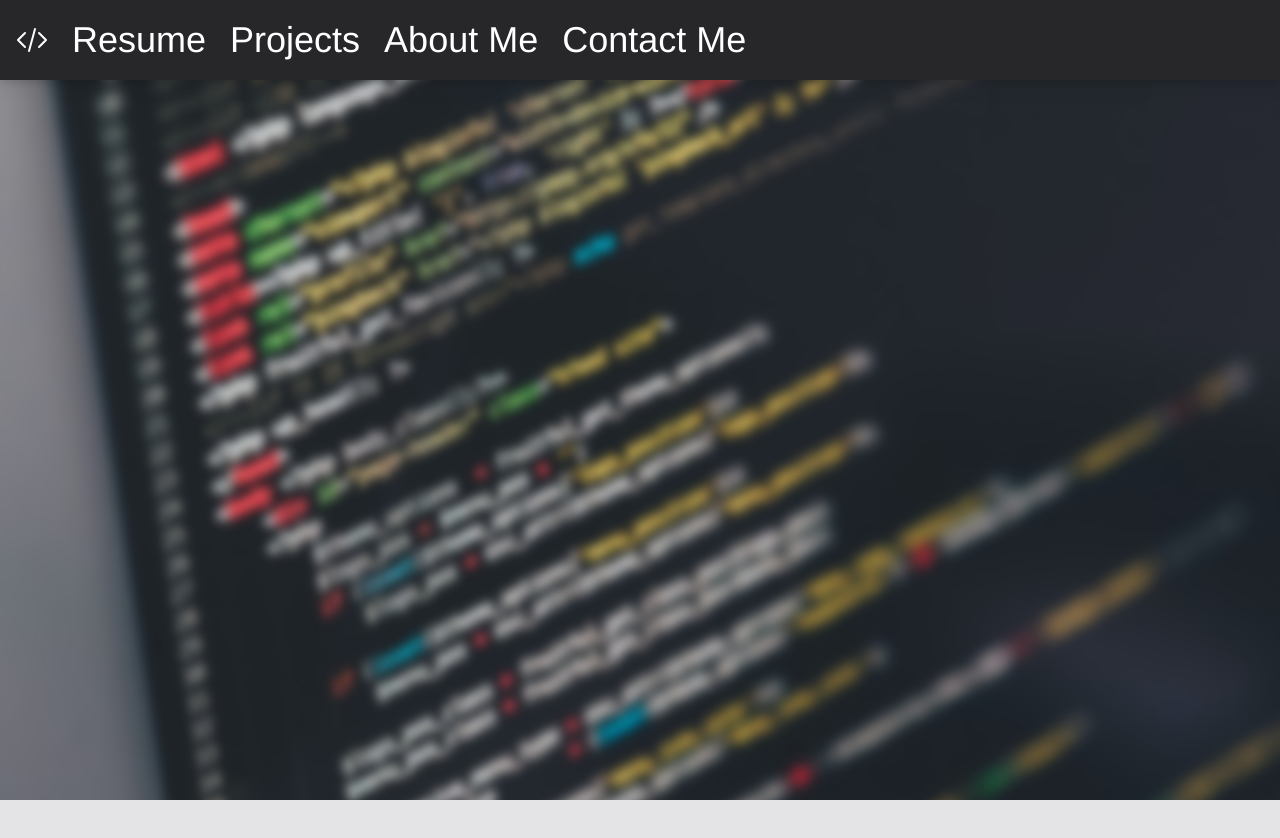
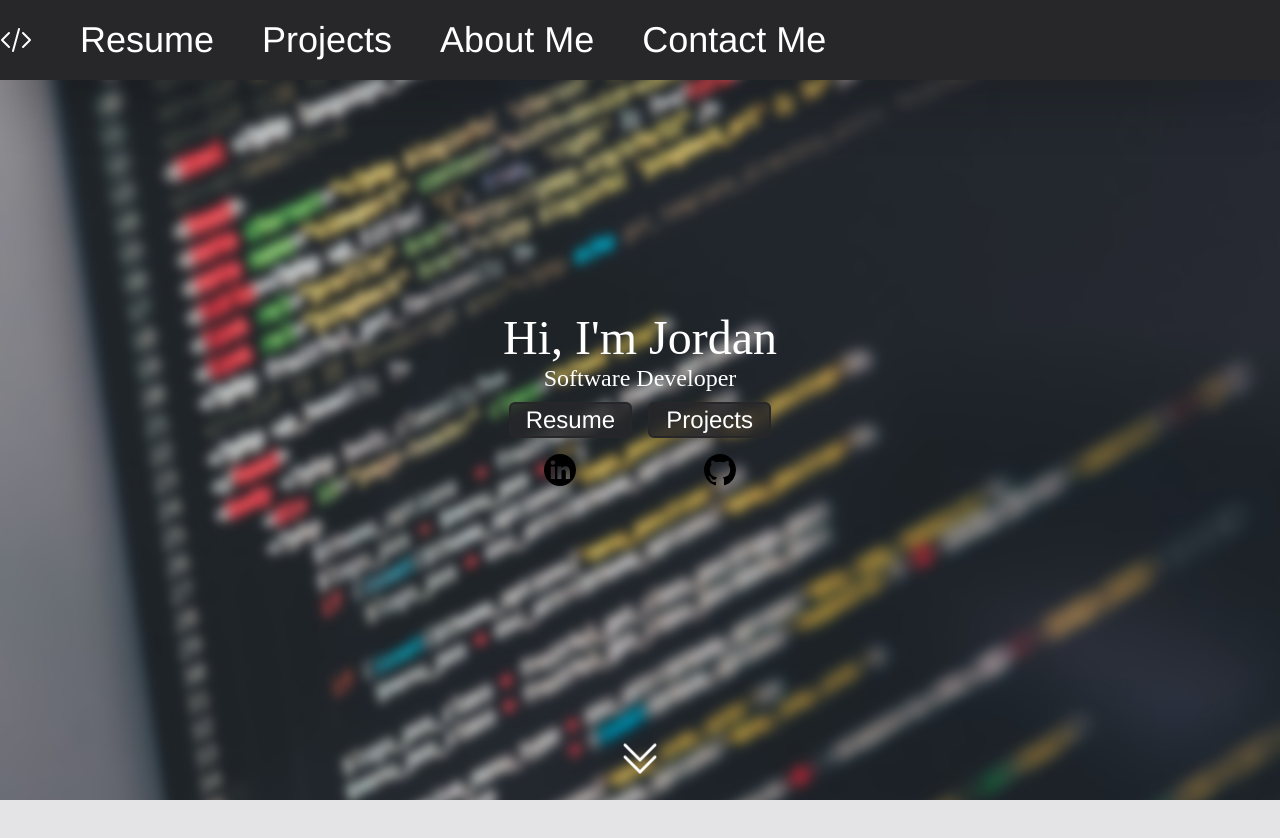
Before and after one commit to JordanRoberts-1/portfolio-website, a React (Create React App) app: page / in a window 1280 px wide. Shown: the top 838 px of the page. Built offline with nearby package versions, Linux system fonts and the light colour scheme.

Commit message:
Finished Homepage rough design

```diff
--- a/src/App.js
+++ b/src/App.js
@@ -6,7 +6,7 @@ function App() {
     <>
       <Navbar />
       <Home />
-      <div name="Resume" className="bg-zinc-200 h-screen w-screen"></div>
+      <div name="Resume" className="bg-zinc-200 h-screen w-full"></div>
 
     </>
   );
--- /dev/null
+++ b/src/components/Github.jsx
@@ -0,0 +1,15 @@
+import React from "react";
+
+function Github() {
+  return (
+    <svg
+      xmlns="http://www.w3.org/2000/svg"
+      viewBox="0 0 16 16"
+      className="w-8 hover:fill-yellow-200 cursor-pointer"
+    >
+      <path d="M7.999 0C3.582 0 0 3.596 0 8.032a8.031 8.031 0 005.472 7.621c.4.074.546-.174.546-.387 0-.191-.007-.696-.011-1.366-2.225.485-2.695-1.077-2.695-1.077-.363-.928-.888-1.175-.888-1.175-.727-.498.054-.488.054-.488.803.057 1.225.828 1.225.828.714 1.227 1.873.873 2.329.667.072-.519.279-.873.508-1.074-1.776-.203-3.644-.892-3.644-3.969 0-.877.312-1.594.824-2.156-.083-.203-.357-1.02.078-2.125 0 0 .672-.216 2.2.823a7.633 7.633 0 012.003-.27 7.65 7.65 0 012.003.271c1.527-1.039 2.198-.823 2.198-.823.436 1.106.162 1.922.08 2.125.513.562.822 1.279.822 2.156 0 3.085-1.87 3.764-3.652 3.963.287.248.543.738.543 1.487 0 1.074-.01 1.94-.01 2.203 0 .215.144.465.55.386A8.032 8.032 0 0016 8.032C16 3.596 12.418 0 7.999 0z"></path>
+    </svg>
+  );
+}
+
+export default Github;
--- a/src/components/Home.jsx
+++ b/src/components/Home.jsx
@@ -1,13 +1,39 @@
 import React from "react";
-
-// import bgImage from "../assets/HomepageBackground.jpg";
+import LinkedIn from "./LinkedIn";
+import Github from "./Github";
+import { ChevronDoubleDownIcon } from "@heroicons/react/24/outline";
 
 const Home = () => {
   return (
     <div
       name="Home"
-      className="w-full h-screen bg-[url('../public/images/HomepageBackground.jpg')] bg-no-repeat bg-cover bg-center bg-fixed"
-    ></div>
+      className="w-full h-screen bg-[url('../public/images/HomepageBackground.jpg')] bg-no-repeat bg-cover bg-center bg-fixed grid place-items-center"
+    >
+      <div className="">
+        <h1 className="text-white text-5xl font-mono text-center">
+          Hi, I'm Jordan
+        </h1>
+        <h1 className="text-white text-2xl font-mono text-center animate-fade-in-up">
+          Software Developer
+        </h1>
+        <div className="space-x-4 flex flex-row py-2 justify-center">
+          <button className="w-[45%] text-white text-2xl border-zinc-800 border-2 px-1 bg-zinc-800 bg-opacity-80 hover:bg-opacity-100 hover:text-yellow-200 rounded-md animate-fade-in-up">
+            Resume
+          </button>
+          <button className="w-[45%] text-white text-2xl border-zinc-800 border-2 px-1 bg-zinc-800 bg-opacity-80 hover:bg-opacity-100 hover:text-yellow-200 rounded-md animate-fade-in-up">
+            Projects
+          </button>
+        </div>
+        <div className="flex flex-row space-x-32 justify-center content-center mt-2 animate-fade-in-up">
+          <LinkedIn />
+          <Github />
+        </div>
+      </div>
+
+      <div className=" absolute bottom-2">
+        <ChevronDoubleDownIcon className="w-12 stroke-white animate-bounce hover:stroke-yellow-200 cursor-pointer" />
+      </div>
+    </div>
   );
 };
 
--- /dev/null
+++ b/src/components/LinkedIn.jsx
@@ -0,0 +1,19 @@
+import React from "react";
+
+function LinkedIn() {
+  return (
+    <svg
+      xmlns="http://www.w3.org/2000/svg"
+      fillRule="evenodd"
+      strokeLinejoin="round"
+      strokeMiterlimit="2"
+      clipRule="evenodd"
+      viewBox="0 0 512 512"
+      className="w-8 fill-zinc-1000 hover:fill-yellow-200 cursor-pointer"
+    >
+      <path d="M256 0c141.29 0 256 114.71 256 256 0 141.29-114.71 256-256 256C114.71 512 0 397.29 0 256 0 114.71 114.71 0 256 0zm-80.037 399.871V199.95h-66.464v199.921h66.464zm239.62 0V285.225c0-61.409-32.787-89.976-76.509-89.976-35.255 0-51.047 19.389-59.889 33.007V199.95h-66.447c.881 18.757 0 199.921 0 199.921h66.446v-111.65c0-5.976.43-11.95 2.191-16.221 4.795-11.935 15.737-24.299 34.095-24.299 24.034 0 33.663 18.34 33.663 45.204v106.966h66.45zM143.18 103.55c-22.74 0-37.597 14.95-37.597 34.545 0 19.182 14.405 34.544 36.717 34.544h.429c23.175 0 37.6-15.362 37.6-34.544-.43-19.595-14.424-34.545-37.149-34.545z"></path>
+    </svg>
+  );
+}
+
+export default LinkedIn;
--- a/src/components/Navbar-Button.jsx
+++ b/src/components/Navbar-Button.jsx
@@ -6,7 +6,7 @@ export function NavbarButton(props) {
       to={props.title}
       smooth={true}
       duration={500}
-      className="text-white text-2xl hover:underline hover:underline-offset-4 cursor-pointer hover:text-yellow-200 md:text-4xl"
+      className="text-white text-2xl cursor-pointer hover:text-yellow-200 md:text-4xl"
     >
       {props.title}
     </Link>
--- a/src/components/Navbar.jsx
+++ b/src/components/Navbar.jsx
@@ -16,7 +16,7 @@ const Navbar = () => {
 
   return (
     <>
-      <div className="w-screen h-20 items-center bg-zinc-800 drop-shadow-lg space-x-6 p-4 hidden md:flex fixed">
+      <div className="w-full h-20 items-center bg-zinc-800 drop-shadow-2xl space-x-12 hidden md:flex fixed z-10">
         <Link to="Home" smooth={true} duration={500}>
           <CodeBracketIcon className=" stroke-white h-8 hover:stroke-yellow-200 cursor-pointer" />
         </Link>
@@ -25,7 +25,7 @@ const Navbar = () => {
         <NavbarButton title="About Me" />
         <NavbarButton title="Contact Me" />
       </div>
-      <div className="w-screen h-16 bg-zinc-800 drop-shadow-lg md:hidden fixed">
+      <div className="w-screen h-16 bg-zinc-800 drop-shadow-lg md:hidden fixed z-10">
         {!navMenu ? (
           <Bars3Icon
             className="absolute md:hidden stroke-white w-16 right-4"
@@ -45,14 +45,16 @@ const Navbar = () => {
               : "bg-zinc-800 w-full px-4 py-2 m-0 inline-block"
           }
         >
-          <li className="text-6xl text-white border-b-2 text-center">Resume</li>
-          <li className="text-6xl text-white border-b-2 text-center">
+          <li className="text-6xl text-white border-b-2 text-center font-extralight">
+            Resume
+          </li>
+          <li className="text-6xl text-white border-b-2 text-center font-extralight">
             Projects
           </li>
-          <li className="text-6xl text-white border-b-2 text-center">
+          <li className="text-6xl text-white border-b-2 text-center font-extralight">
             About Me
           </li>
-          <li className="text-6xl text-white border-b-2 text-center">
+          <li className="text-6xl text-white border-b-2 text-center font-extralight">
             Contact Me
           </li>
         </ul>
--- a/src/index.css
+++ b/src/index.css
@@ -3,3 +3,4 @@
 @tailwind utilities;
 
 @import url('https://fonts.googleapis.com/css2?family=Inconsolata:wght@200;300;400&display=swap');
+@import url('https://fonts.googleapis.com/css2?family=Anonymous+Pro&family=Inconsolata:wght@200;300;400&display=swap');
--- a/tailwind.config.js
+++ b/tailwind.config.js
@@ -6,7 +6,18 @@ module.exports = {
   theme: {
     extend: {
       fontFamily: {
-        'sans': ['Inconsolata', 'Helvetica', 'Arial', 'sans-serif']
+        'sans': ['Inconsolata', 'Helvetica', 'Arial', 'sans-serif'],
+        'mono': ['Anonymous Pro']
+      },
+      keyframes: {
+        fadeinup: {
+          '0%': { transform: 'translateY(50%)',
+        opacity: 0},
+          '100%': { transform: 'translateY(0%)', opacity:100}
+        }
+      },
+      animation: {
+        'fade-in-up': 'fadeinup 750ms ease-in-out forwards'
       }
     },
 
```
Also changed, not shown: src/assets/Github.svg (added), src/assets/linked-in.svg (added).
